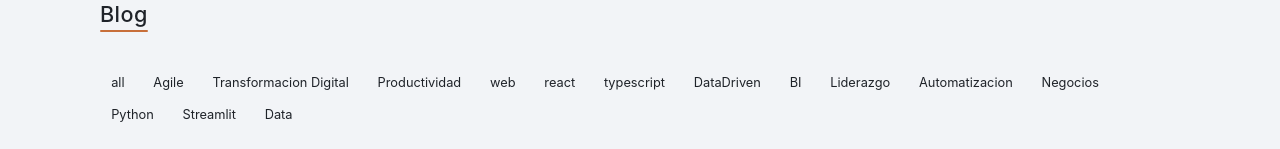
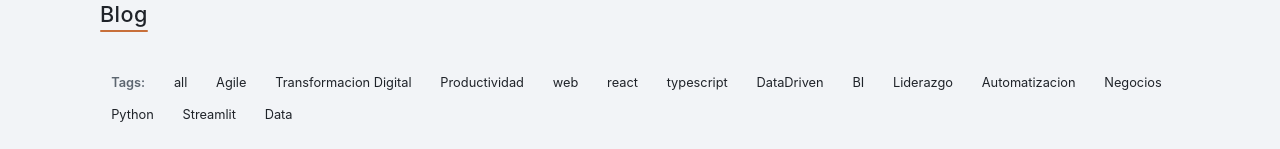
Before and after one commit to andresbadillo/andresbadillo.co, a React (Vite) app: page /blog in a window 1280 px wide. Shown: the part 162-311 px from the top of the page. Built offline with nearby package versions, Linux system fonts and the light colour scheme.

Commit message:
Se ajustan estilos de los articulos del blog

```diff
--- a/src/pages/Blog/BlogPage.module.scss
+++ b/src/pages/Blog/BlogPage.module.scss
@@ -1,8 +1,17 @@
 .tags {
   display: flex;
   flex-wrap: wrap;
+  align-items: center;
   gap: 0.4rem;
   margin-bottom: 1rem;
+}
+
+.tagsLabel {
+  flex-shrink: 0;
+  padding: 0.2rem 0.7rem;
+  font-size: 0.8rem;
+  font-weight: 600;
+  color: var(--muted);
 }
 
 .tag {
--- a/src/pages/Blog/BlogPage.tsx
+++ b/src/pages/Blog/BlogPage.tsx
@@ -22,6 +22,7 @@ export function BlogPage() {
           <span className={headingAccent.sectionAccent}>Blog</span>
         </h1>
         <div className={styles.tags}>
+          <span className={styles.tagsLabel}>Tags:</span>
           {availableTags.map((tag) => (
             <TransitionLink key={tag} to={`/blog/tag/${encodeURIComponent(tag)}`} className={styles.tag}>
               {tag}
--- a/src/pages/Blog/BlogTagPage.tsx
+++ b/src/pages/Blog/BlogTagPage.tsx
@@ -30,6 +30,7 @@ export function BlogTagPage() {
           {currentTag}
         </h1>
         <div className={styles.tags}>
+          <span className={styles.tagsLabel}>Tags:</span>
           {availableTags.map((currentTag) => (
             <TransitionLink key={currentTag} to={`/blog/tag/${encodeURIComponent(currentTag)}`} className={styles.tag}>
               {currentTag}
```
Also changed, not shown: 1 other file (tests, documents, lock files or other folders).
